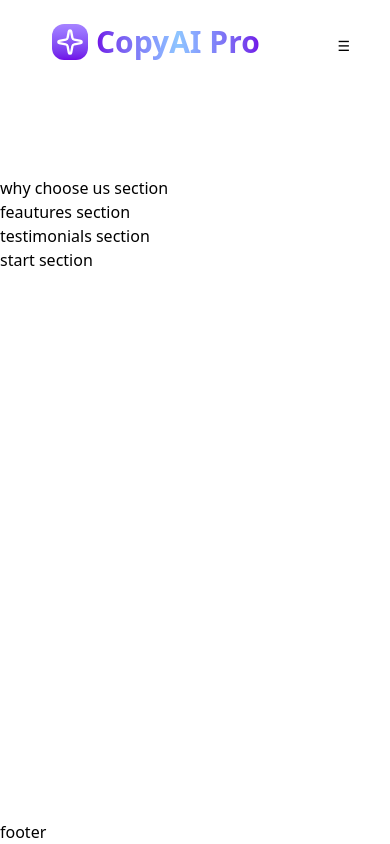
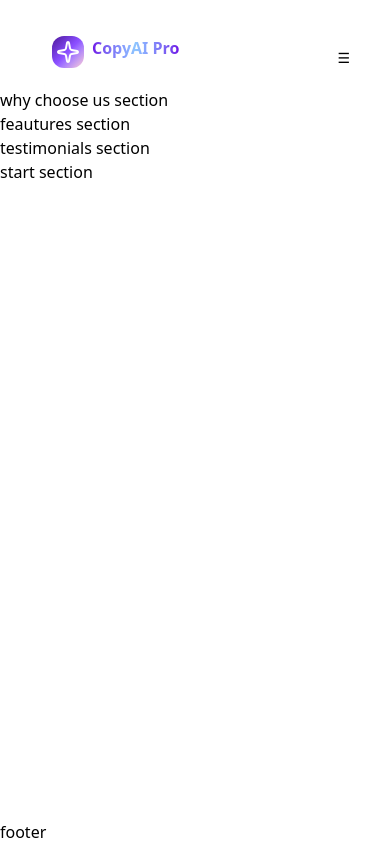
Before and after one commit to elaa-brahmi/ai-marketing-copy, a Next.js app: page / in a window 390 px wide. Built offline with nearby package versions, Linux system fonts and the light colour scheme.

Commit message:
make text responsive

```diff
--- a/components/common/header.tsx
+++ b/components/common/header.tsx
@@ -18,13 +18,13 @@ export default function Header(){
     const [selected, setSelected] = React.useState("Home");
     return(
         <>
-            <div className="flex  justify-between mt-4 sticky top-0  bg-white/70 z-50 backdrop-blur h-40 mx-3">
+            <div className="flex  justify-between mt-4 sticky top-0  bg-white/70 z-50 pt-3 backdrop-blur h-18 mx-3">
                 <span className="flex items-start gap-2 py-2 mx-10  ">
-                    <span className="h-9 w-9 rounded-xl bg-gradient-to-b from-violet-400 to-violet-700 p-1">
-                        <Sparkle className="h-7 w-7 text-white"/>
+                    <span className="md:h-9 md:w-9 sm:h-6 sm:w-6 rounded-xl bg-gradient-to-br from-violet-900 via-violet-500 to-rose-200 p-1">
+                        <Sparkle className="md:h-7 md:w-7 sm:w-4 sm:h-4 text-white"/>
                     </span>
                     <span>
-                        <h1 className="text-3xl bg-gradient-to-r from-violet-700 via-blue-300 to-violet-700 font-bold bg-clip-text text-transparent">CopyAI Pro</h1>
+                        <h1 className="md:text-3xl bg-gradient-to-r from-violet-700 via-blue-300 to-violet-700 font-bold bg-clip-text text-transparent">CopyAI Pro</h1>
                     </span>
                 </span>
                 <div className="hidden md:flex md:gap-3 me-7">
@@ -32,7 +32,7 @@ export default function Header(){
                         value={selected}
                         onClick={setSelected.bind(null, "Home")}
                         onSelect={e => e.preventDefault()}
-                        className={cn("rounded-xl p-7 text-xl border-none text-gray-500 hover:transition-colors hover:shadow hover:text-blue-700/90 hover:bg-violet-200",selected=="Home" && "transition-colors shadow text-blue-700/90 bg-violet-200" )}
+                        className={cn("rounded-xl p-7 text-xl border-none text-gray-500 hover:transition-colors hover:shadow hover:text-indigo-700 hover:bg-violet-200",selected=="Home" && "transition-colors shadow text-indigo-700 bg-violet-200" )}
                         >
                             Home
                         </Button>
@@ -40,7 +40,7 @@ export default function Header(){
                         value={selected}
                         onClick={setSelected.bind(null, "Generator")}
                         onSelect={e => e.preventDefault()}
-                        className={cn(" rounded-xl p-7 text-xl border-none text-gray-500 hover:transition-colors hover:shadow hover:text-blue-700/90 hover:bg-violet-200",selected=="Generator" && "transition-colors shadow text-blue-700/90 bg-violet-200" )}
+                        className={cn(" rounded-xl p-7 text-xl border-none text-gray-500 hover:transition-colors hover:shadow hover:text-indigo-700 hover:bg-violet-200",selected=="Generator" && "transition-colors shadow text-indigo-700 bg-violet-200" )}
                         >
                             Generator
                         </Button>
@@ -48,7 +48,7 @@ export default function Header(){
                         value={selected}
                         onClick={setSelected.bind(null, "History")}
                         onSelect={e => e.preventDefault()}
-                        className={cn(" rounded-xl text-xl p-7 border-none text-gray-500 hover:transition-colors hover:shadow hover:text-blue-700/90 hover:bg-violet-200",selected=="History" && "transition-colors shadow text-blue-700/90 bg-violet-200" )}
+                        className={cn(" rounded-xl text-xl p-7 border-none text-gray-500 hover:transition-colors hover:shadow hover:text-indigo-700 hover:bg-violet-200",selected=="History" && "transition-colors shadow text-indigo-700 bg-violet-200" )}
                         >
                             History
                         </Button>
@@ -74,13 +74,13 @@ export default function Header(){
                             <DropdownMenuRadioItem
                             value="Home"
                             onSelect={e => e.preventDefault()}
-                            className={cn("block mx-3 py-2 mb-1 rounded-md text-base font-medium hover:transition-colors hover:duration-200 hover:text-blue-700/90 hover:bg-violet-200",position=="Home" && "transition-colors shadow text-blue-700/90 bg-violet-200")}>Home</DropdownMenuRadioItem>
+                            className={cn("block mx-3 py-2 mb-1 rounded-md text-base font-medium hover:transition-colors hover:duration-200 hover:text-indigo-700 hover:bg-violet-200",position=="Home" && "transition-colors shadow text-indigo-700 bg-violet-200")}>Home</DropdownMenuRadioItem>
                             <DropdownMenuRadioItem value="Generator"
                             onSelect={e => e.preventDefault()}
-                            className={cn("block  mx-3  py-2 mb-1 rounded-md text-base font-medium hover:transition-colors hover:duration-200 hover:text-blue-700/90 hover:bg-violet-200 ",position=="Generator" && "shadow transition-colors text-blue-700/90 bg-violet-200")}>Generator</DropdownMenuRadioItem>
+                            className={cn("block  mx-3  py-2 mb-1 rounded-md text-base font-medium hover:transition-colors hover:duration-200 hover:text-indigo-700 hover:bg-violet-200 ",position=="Generator" && "shadow transition-colors text-indigo-700 bg-violet-200")}>Generator</DropdownMenuRadioItem>
                             <DropdownMenuRadioItem value="History"
                             onSelect={e => e.preventDefault()}
-                              className={cn("block  mx-3 py-2 rounded-md text-base font-medium hover:transition-colors hover:duration-200 hover:text-blue-700/90 hover:bg-violet-200",position=="History" && "shadow transition-colors text-blue-700/90 bg-violet-200")}>History</DropdownMenuRadioItem>
+                              className={cn("block  mx-3 py-2 rounded-md text-base font-medium hover:transition-colors hover:duration-200 hover:text-indigo-700 hover:bg-violet-200",position=="History" && "shadow transition-colors text-indigo-700 bg-violet-200")}>History</DropdownMenuRadioItem>
                             </DropdownMenuRadioGroup>
                         </DropdownMenuContent>
                     </DropdownMenu>
```
